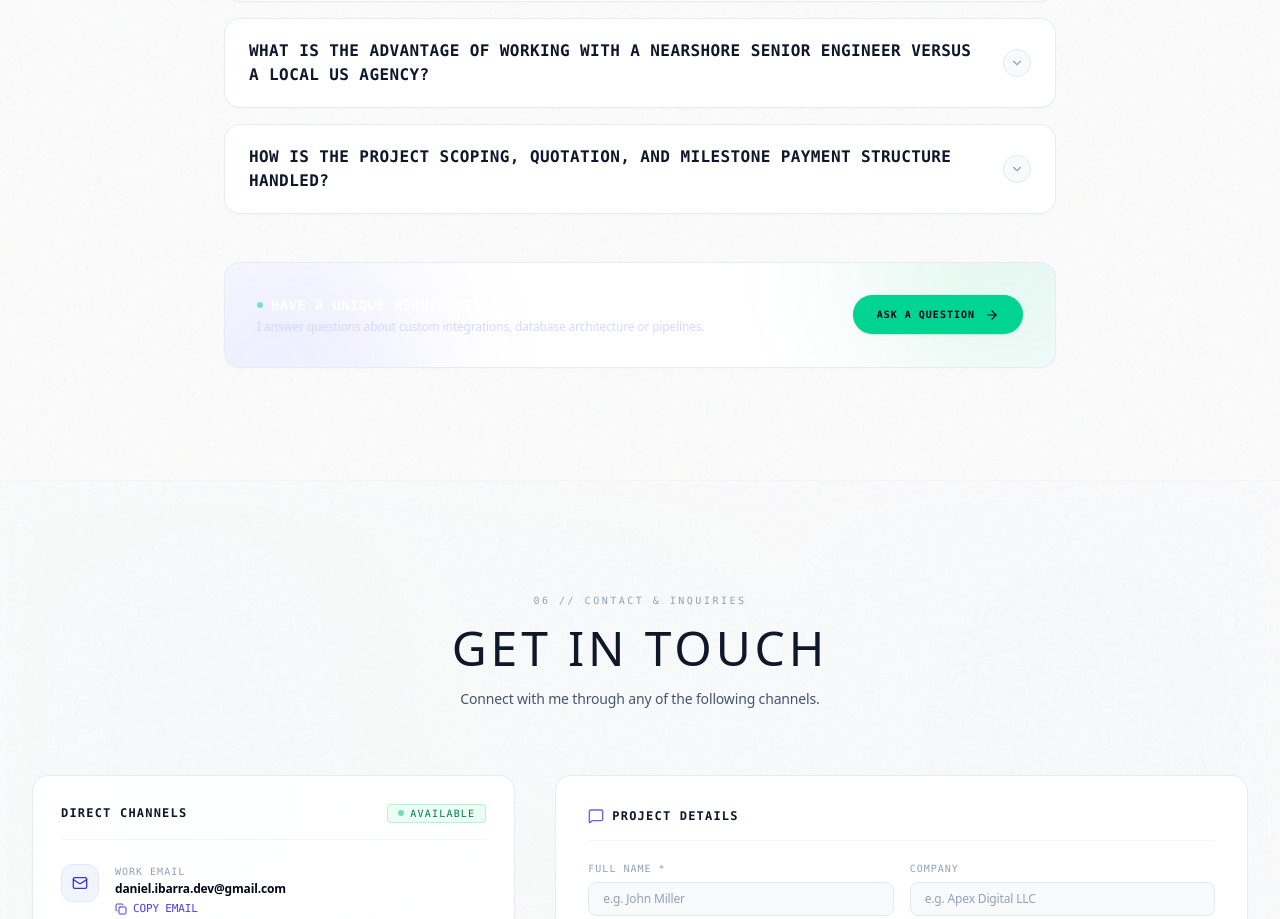
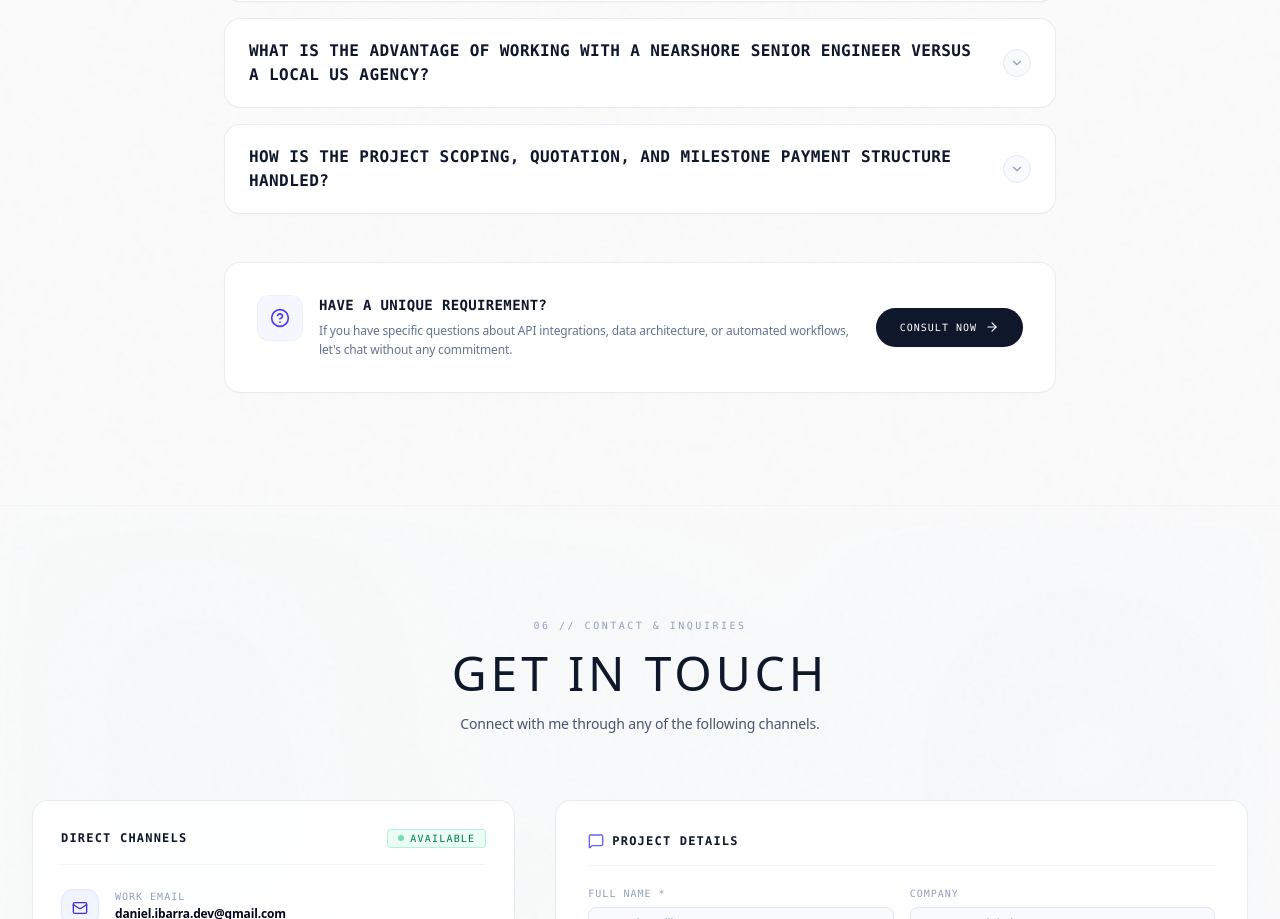
Before and after one commit to programador-negro/daniel_web_marca_personal, a React (Vite) app: page / in a window 1280 px wide. Shown: the part 7196-8115 px from the top of the page. Built offline with nearby package versions, Linux system fonts and the light colour scheme; no server answers; the database is empty.

Commit message:
design: transition FAQ direct CTA to premium warm-neutral editorial layout

```diff
--- a/src/components/FAQSection.tsx
+++ b/src/components/FAQSection.tsx
@@ -136,31 +136,31 @@ export const FAQSection: React.FC = () => {
         </div>
 
         {/* Direct CTA under FAQs */}
-        <div className="mt-12 card-editorial p-6 sm:p-8 bg-gradient-to-r from-slate-900 via-indigo-950 to-slate-900 border-none shadow-md flex flex-col sm:flex-row items-center justify-between gap-6 relative overflow-hidden">
+        <div className="mt-12 card-editorial p-6 sm:p-8 bg-[#faf8f5] border border-[#ebe7df] shadow-xs flex flex-col sm:flex-row items-center justify-between gap-6 rounded-2xl relative overflow-hidden">
 
-          {/* Subtle design element: Glowing circle in background */}
-          <div className="absolute right-0 top-0 -translate-y-1/2 translate-x-1/3 w-72 h-72 rounded-full bg-emerald-500/10 blur-3xl pointer-events-none" />
-          <div className="absolute left-0 bottom-0 translate-y-1/2 -translate-x-1/3 w-72 h-72 rounded-full bg-indigo-500/10 blur-3xl pointer-events-none" />
-
-          <div className="text-center sm:text-left relative z-10">
-            <h3 className="text-sm font-semibold tracking-wide text-white font-mono uppercase flex items-center justify-center sm:justify-start gap-2">
-              <span className="w-1.5 h-1.5 rounded-full bg-emerald-400 animate-pulse" />
+          <div className="flex flex-col sm:flex-row items-center sm:items-start gap-4 text-center sm:text-left relative z-10">
+            <div className="p-3 rounded-xl bg-indigo-50/60 border border-indigo-100/40 text-indigo-600 shrink-0">
+              <HelpCircle className="w-5 h-5" />
+            </div>
+            <div>
+              <h3 className="text-sm font-semibold tracking-wide text-slate-900 font-mono uppercase flex items-center justify-center sm:justify-start gap-2">
                 {isSpanish
                   ? '¿Tienes un requerimiento particular?'
                   : 'Have a unique requirement?'}
               </h3>
-            <p className="text-xs text-indigo-200/80 font-light mt-1">
+              <p className="text-xs text-slate-500 font-light mt-1.5 max-w-xl leading-relaxed">
                 {isSpanish
-                ? 'Respondo dudas sobre integraciones, arquitectura de datos o flujos sin compromiso.'
-                : 'I answer questions about custom integrations, database architecture or pipelines.'}
+                  ? 'Si tienes dudas específicas sobre integraciones de APIs, arquitectura de datos o flujos de trabajo automatizados, hablemos sin compromiso.'
+                  : 'If you have specific questions about API integrations, data architecture, or automated workflows, let\'s chat without any commitment.'}
               </p>
+            </div>
           </div>
           <a
             href="#contacto"
-            className="inline-flex items-center gap-2.5 px-6 py-3 rounded-full bg-emerald-400 hover:bg-emerald-300 text-slate-950 text-[10px] font-mono uppercase font-bold tracking-widest shrink-0 transition-all duration-300 hover:scale-[1.05] shadow-sm hover:shadow-md cursor-pointer relative z-10"
+            className="inline-flex items-center gap-2 px-6 py-3 rounded-full bg-slate-900 hover:bg-slate-850 text-white text-[10px] font-mono uppercase tracking-widest shrink-0 transition-all duration-300 hover:scale-[1.03] shadow-xs cursor-pointer"
           >
-            <span>{isSpanish ? 'HACER UNA PREGUNTA' : 'ASK A QUESTION'}</span>
-            <ArrowRight className="w-3.5 h-3.5 text-slate-950" />
+            <span>{isSpanish ? 'CONSULTAR AHORA' : 'CONSULT NOW'}</span>
+            <ArrowRight className="w-3.5 h-3.5" />
           </a>
         </div>
 
```
Lines whose indentation alone changed are shown as unchanged.
